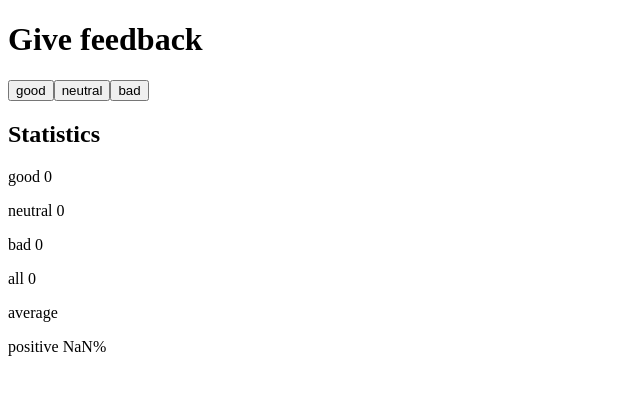
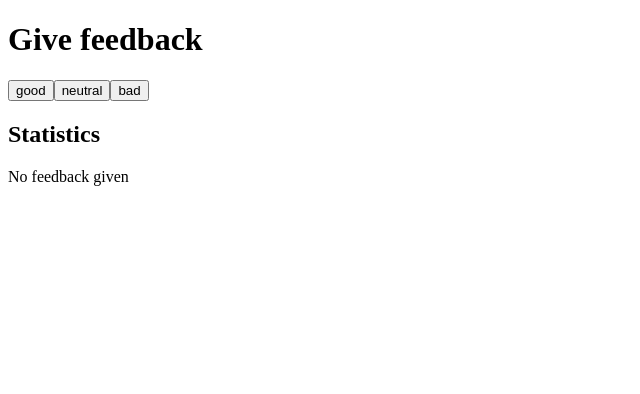
Before and after one commit to aldhairescobar/FullStackOpen_Practice, a React (Create React App) app: page / in a window 1280 px wide. Shown: the top 394 px of the page, without its empty margins (0-640 px from the left). Built offline with nearby package versions, Linux system fonts and the light colour scheme.

Commit message:
unicafe step 4

```diff
--- a/src/App.js
+++ b/src/App.js
@@ -1,10 +1,32 @@
 import React, { useState } from 'react'
+
+const Statistics = ({good, neutral, bad, total, average, positive}) => {
+
+  if(total === 0){
+    return <p>No feedback given</p>
+  }
+
+  return (
+    <>
+      <p>good {good}</p>
+      <p>neutral {neutral}</p>
+      <p>bad {bad}</p>
+      <p>all {total}</p>
+      <p>average {average}</p>
+      <p>positive {positive}</p>
+    </>
+  )
+}
 
 const App = () => {
   // save clicks of each button to its own state
   const [good, setGood] = useState(0)
   const [neutral, setNeutral] = useState(0)
   const [bad, setBad] = useState(0)
+
+  const total = good + neutral + bad
+  const positive = `${(good/total)*100}%`
+  const average = (good * 1 + neutral * 0 + bad * -1) / total
 
   return (
     <>
@@ -16,12 +38,15 @@ const App = () => {
       <button
         onClick={() => setBad(bad + 1)}>bad</button>
       <h2>Statistics</h2>
-      <p>good {good}</p>
-      <p>neutral {neutral}</p>
-      <p>bad {bad}</p>
-      <p>all {good + neutral + bad}</p>
-      <p>average </p>
-      <p>positive {good/(good + neutral + bad)*100}%</p>
+      <Statistics
+        good={good}
+        neutral={neutral}
+        bad={bad}
+        total={total}
+        positive={positive}
+        average={average}
+      />
+
     </>
   )
 }
```
